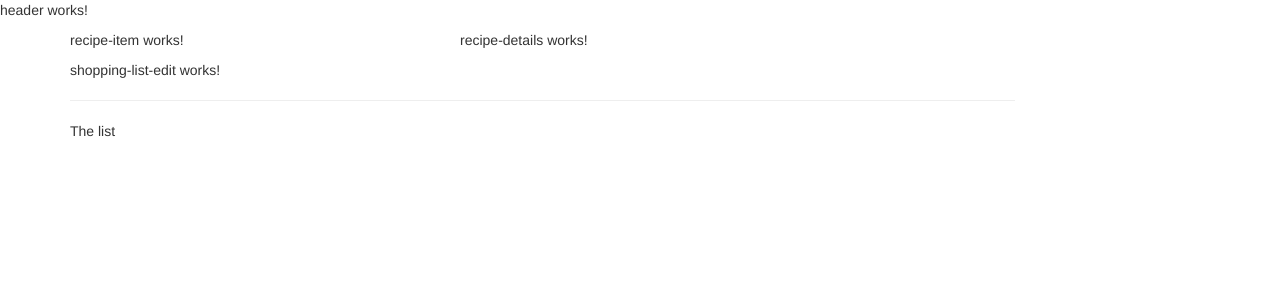
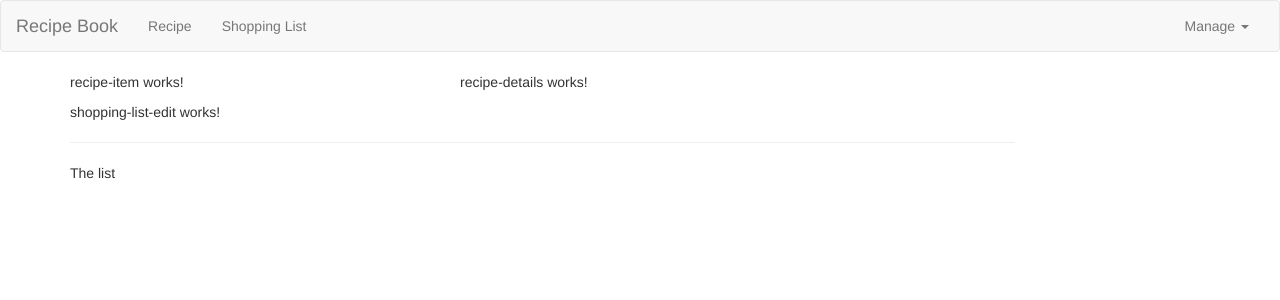
Before and after one commit to Hunter71/recipe-book, an Angular app: page / in a window 1280 px wide. Shown: the top 300 px of the page. Built offline with nearby package versions, Linux system fonts and the light colour scheme.

Commit message:
💄 Build header component UI

```diff
--- a/src/app/header/header.component.html
+++ b/src/app/header/header.component.html
@@ -1 +1,24 @@
-<p>header works!</p>
+<nav class="navbar navbar-default">
+  <div class="container-fluid">
+    <div class="navbar-header">
+      <a class="navbar-brand" href="#">Recipe Book</a>
+    </div>
+
+    <div class="collapse navbar-collapse">
+      <ul class="nav navbar-nav">
+        <li><a href="#">Recipe</a></li>
+        <li><a href="#">Shopping List</a></li>
+      </ul>
+
+      <ul class="nav navbar-nav navbar-right">
+        <li class="dropdown">
+          <a class="dropdown-toggle" href="#" role="button">Manage <span class="caret"></span></a>
+          <ul class="dropdown-menu">
+            <li><a href="#">Save</a></li>
+            <li><a href="#">Fetch</a></li>
+          </ul>
+        </li>
+      </ul>
+    </div>
+  </div>
+</nav>
```
